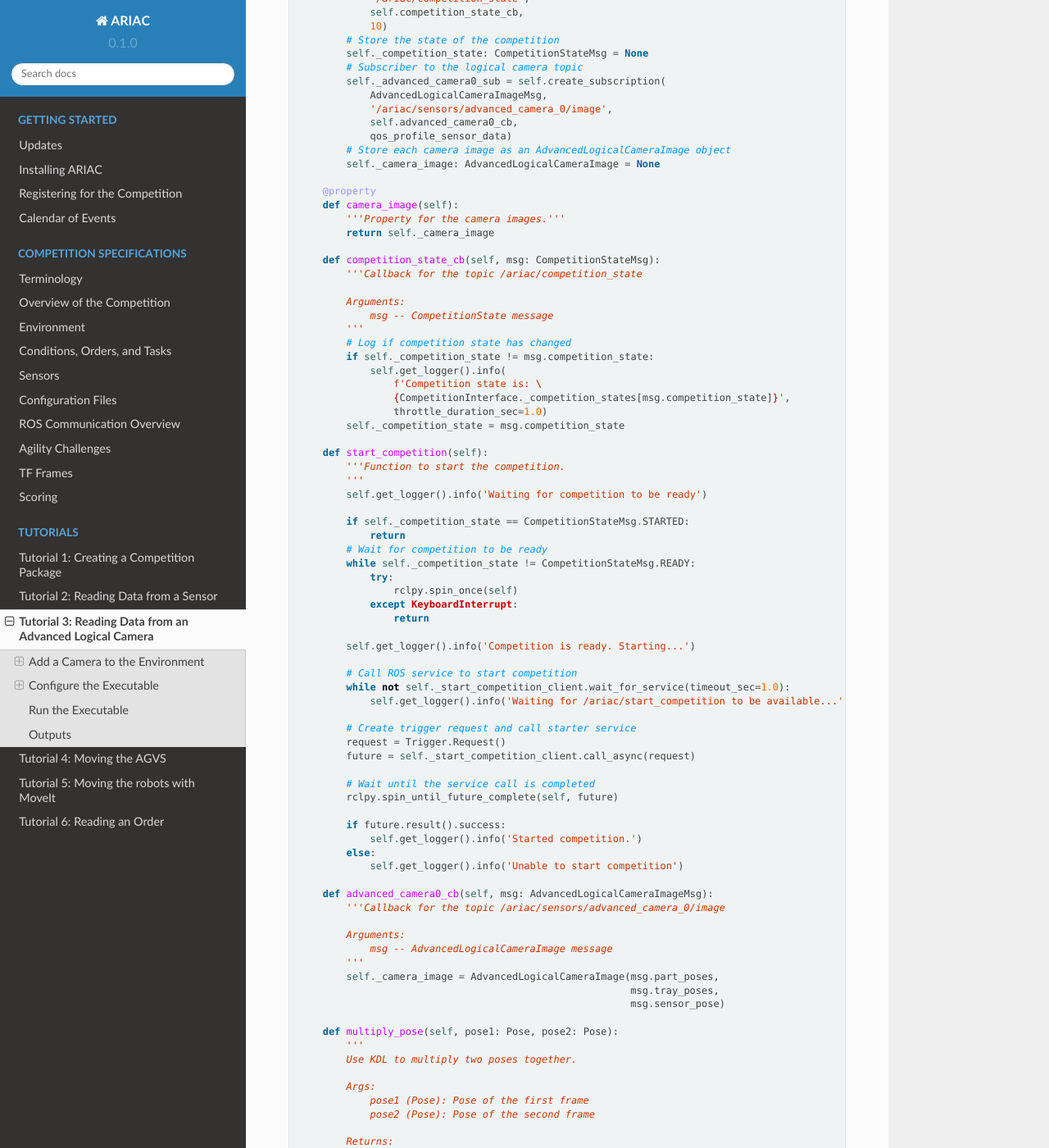
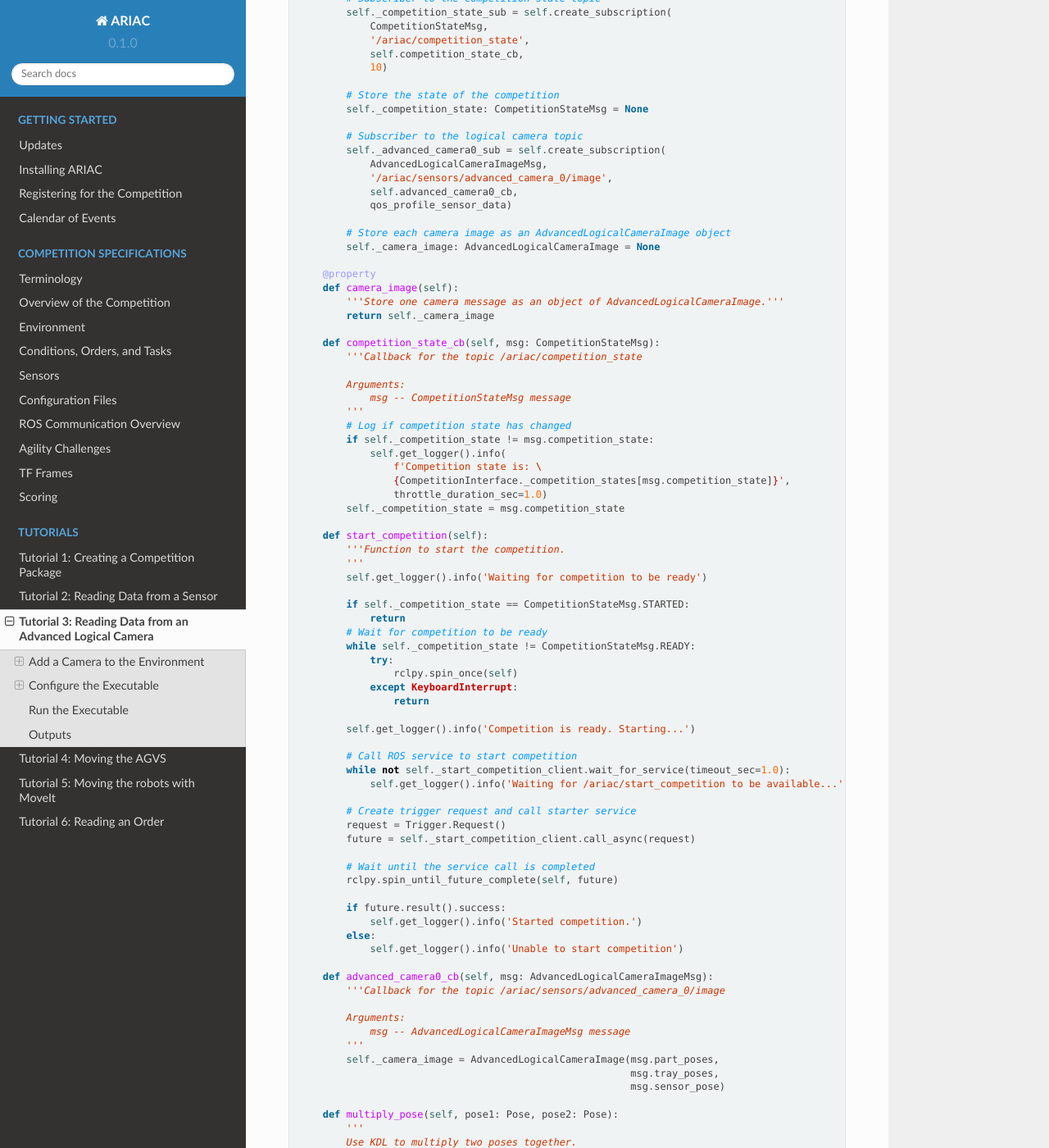
Before and after one commit to usnistgov/ARIAC, a Sphinx documentation site: the page built from docs/tutorials/tutorial_3.rst, in a window 1280 px wide and 1400 px high, scrolled down 3449 px. Shown: the whole window at 82% size. Built offline with Sphinx 7.4.7 and the Read the Docs theme 2.0.0, drawn with Linux system fonts in a browser that asks for light colours.

Commit message:
tutorial 1

```diff
--- a/docs/tutorials/tutorial_3.rst
+++ b/docs/tutorials/tutorial_3.rst
@@ -9,6 +9,7 @@ Tutorial 3: Reading Data from an Advanced Logical Camera
   **Prerequisites**: Tutorial 1 should be completed before starting this tutorial.
 
 This tutorial covers the following steps:
+
   - Receive messages from a camera,
   - Store the data internally as an instance of a class,
   - Display the stored data on the standard output.
@@ -171,35 +172,40 @@ The interface used in this tutorial is shown in :numref:`competitioninterface`.
             )
 
             self.set_parameters([sim_time])
+
             # Service client for starting the competition
             self._start_competition_client = self.create_client(Trigger, '/ariac/start_competition')
+
             # Subscriber to the competition state topic
             self._competition_state_sub = self.create_subscription(
                 CompetitionStateMsg,
                 '/ariac/competition_state',
                 self.competition_state_cb,
                 10)
+
             # Store the state of the competition
             self._competition_state: CompetitionStateMsg = None
+
             # Subscriber to the logical camera topic
             self._advanced_camera0_sub = self.create_subscription(
                 AdvancedLogicalCameraImageMsg,
                 '/ariac/sensors/advanced_camera_0/image',
                 self.advanced_camera0_cb,
                 qos_profile_sensor_data)
+
             # Store each camera image as an AdvancedLogicalCameraImage object
             self._camera_image: AdvancedLogicalCameraImage = None
 
         @property
         def camera_image(self):
-            '''Property for the camera images.'''
+            '''Store one camera message as an object of AdvancedLogicalCameraImage.'''
             return self._camera_image
 
         def competition_state_cb(self, msg: CompetitionStateMsg):
             '''Callback for the topic /ariac/competition_state
 
             Arguments:
-                msg -- CompetitionState message
+                msg -- CompetitionStateMsg message
             '''
             # Log if competition state has changed
             if self._competition_state != msg.competition_state:
@@ -245,7 +251,7 @@ The interface used in this tutorial is shown in :numref:`competitioninterface`.
             '''Callback for the topic /ariac/sensors/advanced_camera_0/image
 
             Arguments:
-                msg -- AdvancedLogicalCameraImage message
+                msg -- AdvancedLogicalCameraImageMsg message
             '''
             self._camera_image = AdvancedLogicalCameraImage(msg.part_poses,
                                                             msg.tray_poses,
@@ -339,7 +345,9 @@ The interface used in this tutorial is shown in :numref:`competitioninterface`.
 
 
 The content of the interface is described as follows:
+
     - ``AdvancedLogicalCameraImage`` class: This class stores a message from  ``/ariac/sensors/advanced_camera_0/image``.
+
         - The class attribute ``_part_poses`` is a list of ``PartPose`` objects that contain the part type, color, and pose.
         - The class attribute ``_tray_poses`` is a list of ``TrayPose`` objects that contain the tray type and pose.
         - The class attribute ``_sensor_pose`` is a ``Pose`` object that contains the pose of the camera sensor.
@@ -348,6 +356,7 @@ The content of the interface is described as follows:
     - ``advanced_camera0_cb()``: This method is the callback function for the subscriber to the camera topic. It stores the message received on the topic in the class attribute ``_camera_image``.
     - ``multiply_pose()``: This method multiplies two poses and returns the resulting pose. This method is used to convert the pose of the part in the camera frame to the world frame.
     - ``parse_advanced_camera_image()``: This method parses the message stored in the class attribute ``_camera_image`` and returns a string representation of the message. This method is used to display the part color, type, and pose in a human-readable format. The output is printed in the following format:
+
         - Emoji for the part color using the class attribute ``part_colors_emoji_``.
         - Part color using the class attribute ``part_colors_``.
         - Part type using the class attribute ``part_types_``.
```
